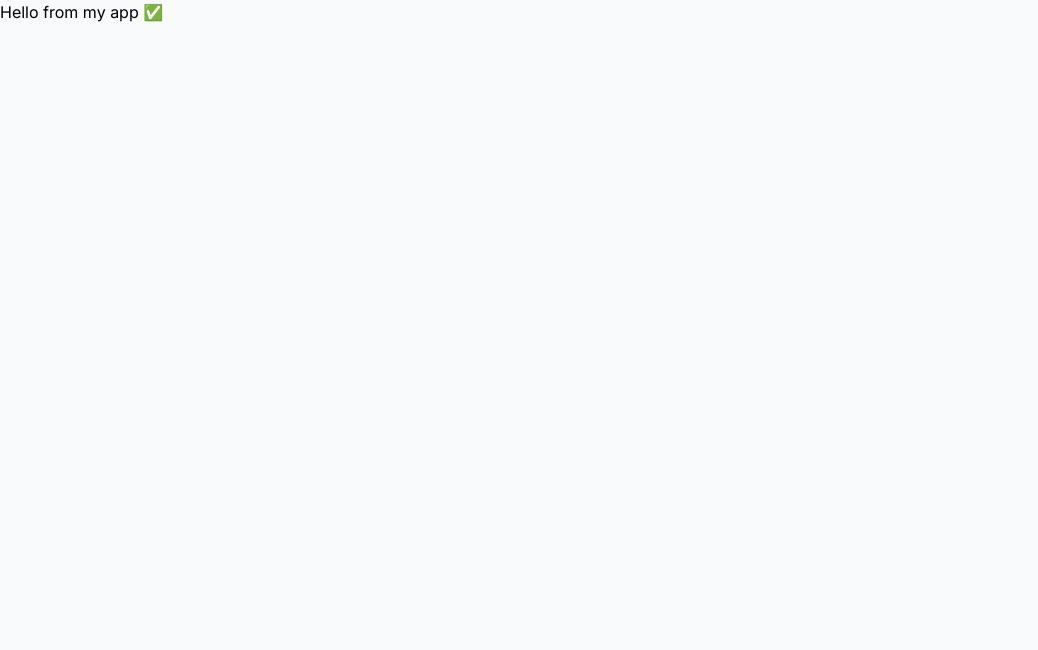
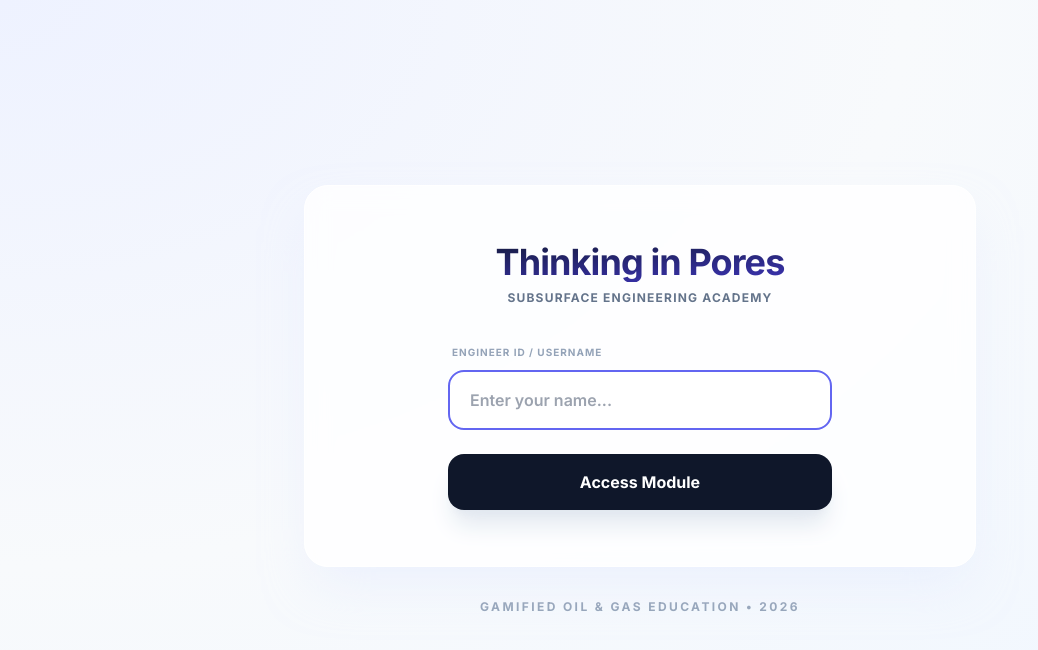
Before and after one commit to amwolves77/Thinking-In-Pores, a React (Vite) app: page / in a window 1280 px wide. Shown: the top 650 px of the page, without its empty margins (0-1038 px from the left). Built offline with nearby package versions, Linux system fonts and the light colour scheme.

Commit message:
Import App component from App.tsx

```diff
--- a/src/main.jsx
+++ b/src/main.jsx
@@ -1,9 +1,6 @@
 import React from "react";
 import { createRoot } from "react-dom/client";
-
-function App() {
-  return <h1>Hello from my app ✅</h1>;
-}
+import App from "../App.tsx";
 
 createRoot(document.getElementById("root")).render(
   <React.StrictMode>
```
